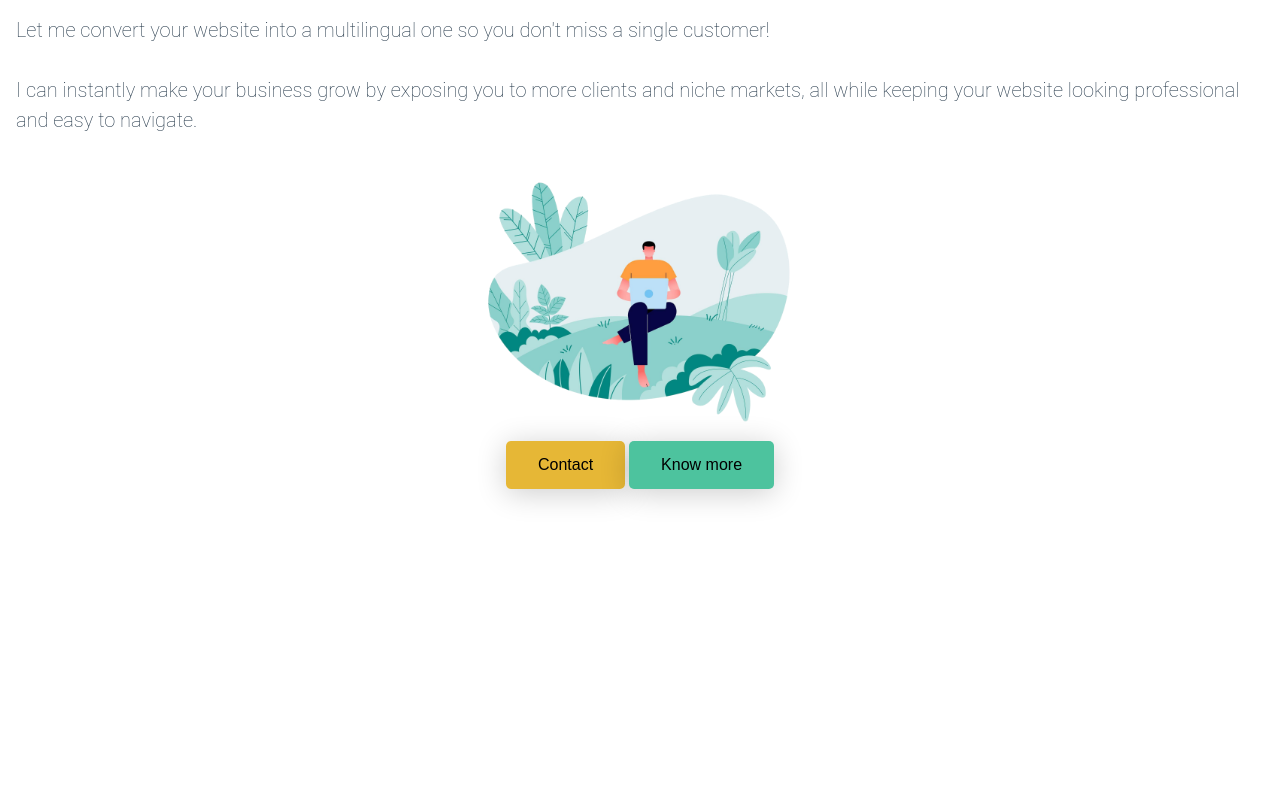
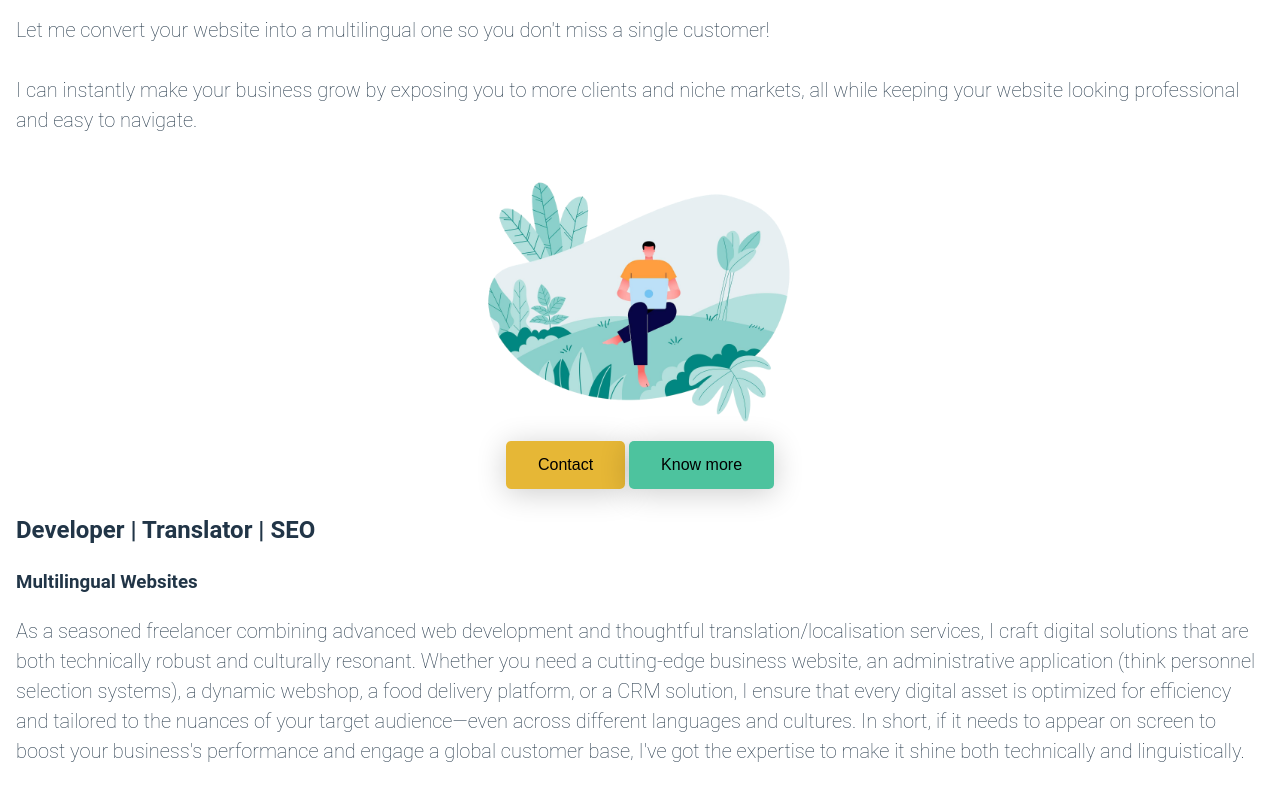
Before and after one commit to devhdez/portfolio-project, a React (Vite) app: page / in a window 1280 px wide. Shown: the part 202-1002 px from the top of the page. Before the commit the page ends 832 px from the top, so only its background shows below. Built offline with nearby package versions, Linux system fonts and the light colour scheme.

Commit message:
Adds Features

```diff
--- a/src/App.jsx
+++ b/src/App.jsx
@@ -2,7 +2,9 @@ import { useState } from 'react'
 import React from "react"
 import Header from "./Header"
 import Heroe from "./Heroe"
+import Feat from "./Feat"
 import "./index.css"
+import { Features } from 'tailwindcss'
 
 
 export default function App() {
@@ -10,6 +12,7 @@ export default function App() {
     <div className="App">
       <Header />
       <Heroe />
+      <Feat />
     </div>
   )
 
--- /dev/null
+++ b/src/Feat.jsx
@@ -0,0 +1,32 @@
+import React from "react"
+
+
+const Feat = () => {
+    return (
+        <div className="Features-wrapper">
+            <section className="Features">
+                <h2 className="Features-title"> Developer | Translator | SEO</h2>
+                <div className="Features-list">
+                    <div className="Feature">
+                        <h3 className="Feature-title">Multilingual Websites</h3>
+                        <p className="Feature-description">As a seasoned freelancer combining advanced web development and thoughtful translation/localisation services, I craft digital solutions that are both technically robust and culturally resonant.
+                            Whether you need a cutting-edge business website, an administrative application (think personnel selection systems), a dynamic webshop, a food delivery platform, or a CRM solution, I ensure that every digital asset is optimized for efficiency and tailored to the nuances of your target audience—even across different languages and cultures.
+                            In short, if it needs to appear on screen to boost your business's performance and engage a global customer base, I've got the expertise to make it shine both technically and linguistically.</p>
+                    </div>
+                    {/* <div className="Feature">
+                        <h3 className="Feature-title">SEO Optimization</h3>
+                        <p className="Feature-description">I can help you rank higher on search engines, so your website can be found by more people.</p>
+                    </div>
+                    <div className="Feature">
+                        <h3 className="Feature-title">Responsive Design</h3>
+                        <p className="Feature-description">I can make your website look great on any device, so you can reach more users.</p> */}
+                    {/* </div> */}
+                </div>
+            </section>
+        </div>
+    );
+
+}
+
+
+export default Feat;
--- a/src/Heroe.jsx
+++ b/src/Heroe.jsx
@@ -7,6 +7,13 @@ const Heroe = () => {
         cursor.className = 'blinking-cursor';
         cursor.innerText = '|';
         header.appendChild(cursor);
+
+        return () => {
+            // Cleanup function: remove the cursor to avoid duplication on Strict Mode
+            if (header.contains(cursor)) {
+                header.removeChild(cursor);
+            }
+        };
       }, []);
     return (
         <section className="heroe">
--- a/src/index.css
+++ b/src/index.css
@@ -69,7 +69,6 @@ body {
 .nav {
   display: flex;
   flex-direction: column;
-  align-items: center;
   font-size: 1.45em;
 }
 
```
Also changed, not shown: Trends results.png (added).
